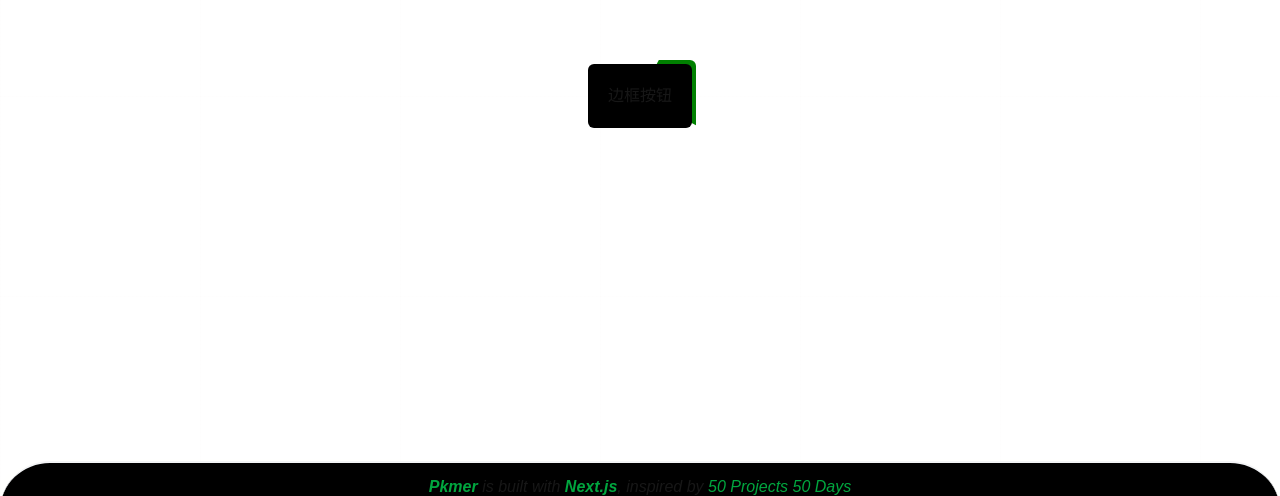
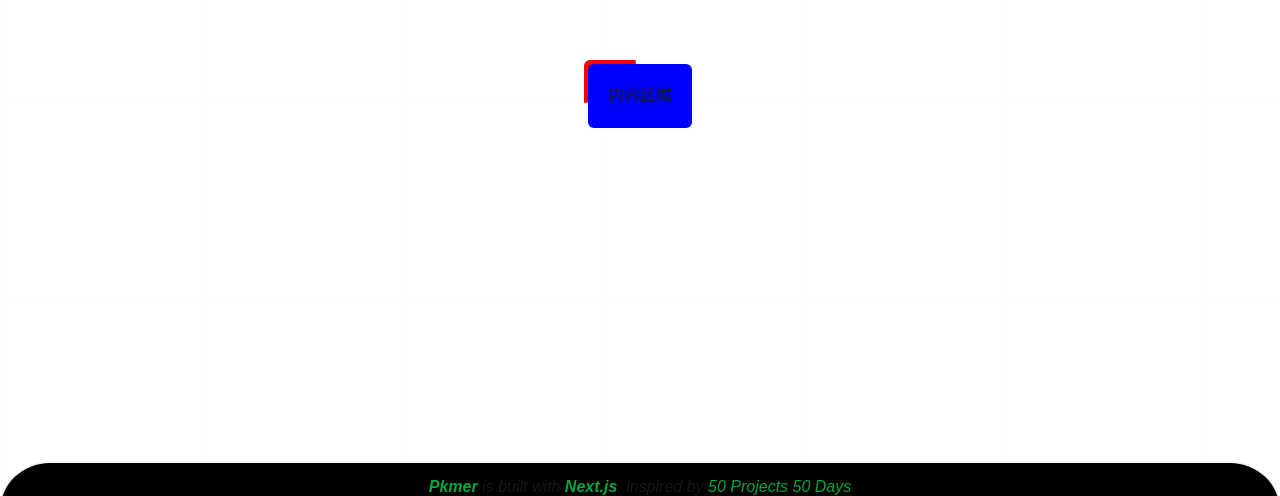
Before and after one commit to upangka/50days50projectsUseNextJs, a Next.js app: page /border-line-animated in a window 1280 px wide. Shown: the part 304-800 px from the top of the page. Built offline with nearby package versions, Linux system fonts and the light colour scheme.

Commit message:
feat(README): 增加线框流动效果

```diff
--- a/src/app/(cases)/border-line-animated/page.tsx
+++ b/src/app/(cases)/border-line-animated/page.tsx
@@ -2,8 +2,8 @@ import BorderAnimatedCard from '@/components/card/border-animated-card'
 export default function BorderLineAnimatedPage() {
   return (
     <section className='flex h-screen w-screen items-center justify-center'>
-      <BorderAnimatedCard>
-        <button className='p-6'>边框按钮</button>
+      <BorderAnimatedCard borderColor='red' backgroundColor='blue' duration={1}>
+        <button className='rounded-2xl p-6'>内容区域</button>
       </BorderAnimatedCard>
     </section>
   )
```
Also changed, not shown: attachments/images/border-line-animated.gif (added), 1 other file (tests, documents, lock files or other folders).
